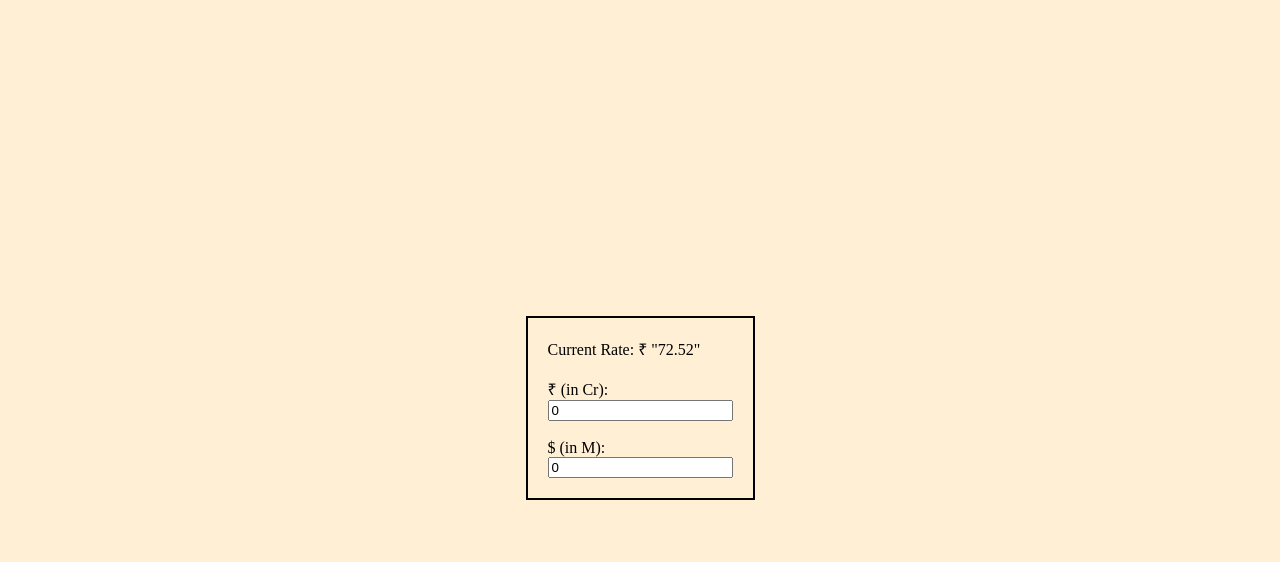
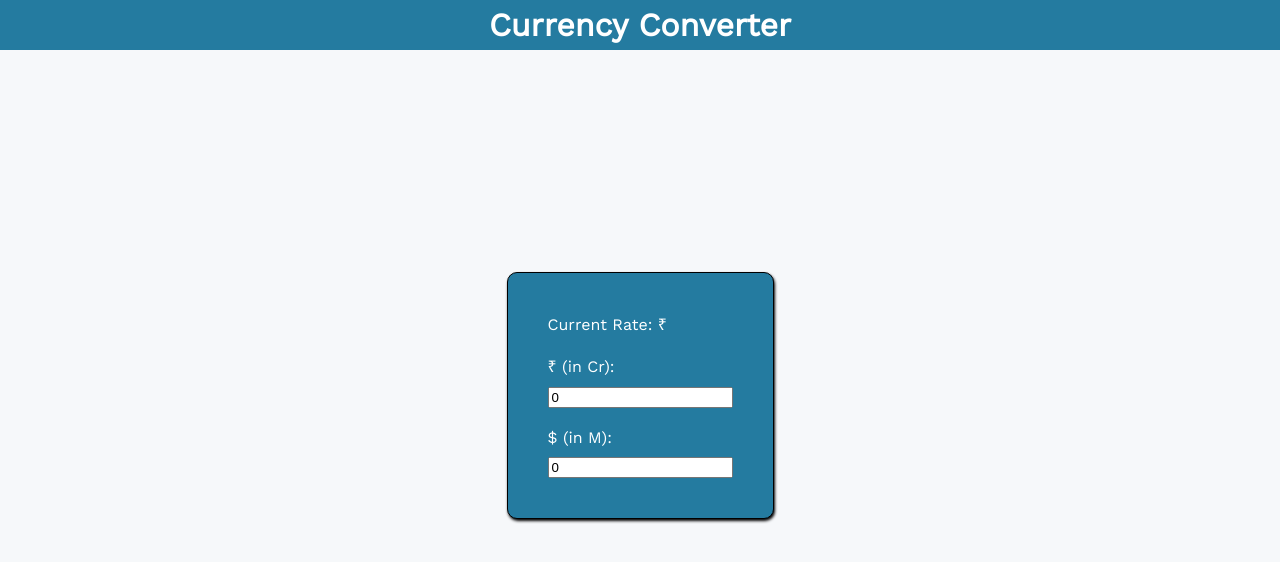
Before and after one commit to subham2107/currency-converter, a plain HTML site: page index.html in a window 1280 px wide. Drawn offline with nearby package versions, Linux system fonts and the light colour scheme; no server answers.

Commit message:
design and logic improved

```diff
--- a/index.css
+++ b/index.css
@@ -1,15 +1,27 @@
 body{
-  background: papayawhip;
+  background-color: #f6f8fa;
+  font-family: 'Work Sans', sans-serif;
+  margin:0;
+}
+h1{
+  text-align: center;background-color: #247BA0;
+  color: #fff;
+  line-height: 50px;
+  margin:0;
 }
 
 .main-content{
   display:flex;
   align-items: center;
   justify-content: center;
-  height:calc( 100vh );
+  height:calc( 100vh - 110px);
 }
 
 .input-output{
-  border:solid 2px black;
-  padding: 20px;
+  border:solid 1px black;
+  padding: 40px;
+  background-color: #247BA0;
+  color: #fff;
+  border-radius: 10px;
+  box-shadow: 1px 2px 3px  #030303;
 }
--- a/index.html
+++ b/index.html
@@ -4,20 +4,22 @@
   <meta charset="UTF-8">
   <meta http-equiv="X-UA-Compatible" content="IE=edge">
   <meta name="viewport" content="width=device-width, initial-scale=1.0">
+  <link rel="preconnect" href="https://fonts.gstatic.com">
+<link href="https://fonts.googleapis.com/css2?family=Work+Sans:wght@300;400&display=swap" rel="stylesheet">
   <link rel="stylesheet" href="index.css">
   <script defer src="index.js"></script>
   <title>Crore-> Million</title>
 </head>
 <body>
+  <h1 >Currency Converter</h1>
   <main class="main-content">
   <div class="input-output">
-  <div>Current Rate: ₹ "72.52"</div>
-  <br>
-  <label><div>₹ (in Cr): </div><input id="input" type="number" value="0"></label>
-  <br>
-  <br>
-  <label><div>$ (in M): </div><input id="output" type="number" value="0"></label>
-  <br>
+  <div style="margin-bottom:20px;">Current Rate: ₹ <span id="rupee"></span></div>
+
+  <label ><div style="margin-bottom:10px;">₹ (in Cr): </div><input style="margin-bottom:20px;" id="input" type="number" value="0"></label>
+
+  <label><div style="margin-bottom:10px;">$ (in M): </div><input id="output" type="number" value="0"></label>
+
 </div>
 </main>
 
--- a/index.js
+++ b/index.js
@@ -1,17 +1,38 @@
-
 const input=document.querySelector('#input');
 const output=document.querySelector('#output');
+const rupee=document.querySelector('#rupee');
 
-input.addEventListener('input',()=>{
-  const url = new URL('https://api.exchangeratesapi.io/latest?base=USD&symbols=INR');
+/*
+const url = new URL('https://api.exchangeratesapi.io/latest?base=USD&symbols=INR');
   const param = { base: 'USD', symbols: 'INR' };
   Object.keys(param).forEach((key) => {
       url.searchParams.append(key, param[key]);
   });
   url.search = new URLSearchParams(param).toString();
-  fetch(url)
-  .then((response) => response.json())
+*/
+
+window.addEventListener('load',()=>{
+    fetch('https://api.exchangeratesapi.io/latest?base=USD&symbols=INR')
+     .then((response) => response.json())
       .then((json) => {
-          output.value = Math.round((10/json.rates.INR*input.value) * 100) / 100 ;
+          rupee.innerHTML = (json.rates.INR).toFixed(2);
+      });
+
+});
+
+input.addEventListener('input',()=>{
+    fetch('https://api.exchangeratesapi.io/latest?base=USD&symbols=INR')
+     .then((response) => response.json())
+      .then((json) => {
+          output.value = (10/json.rates.INR*input.value).toFixed(2);
       });
 });
+
+
+output.addEventListener('input',()=>{
+    fetch('https://api.exchangeratesapi.io/latest?base=USD&symbols=INR')
+    .then((response) => response.json())
+      .then((json) => {
+          input.value = (json.rates.INR/10*output.value).toFixed(2);
+      });
+});
```
